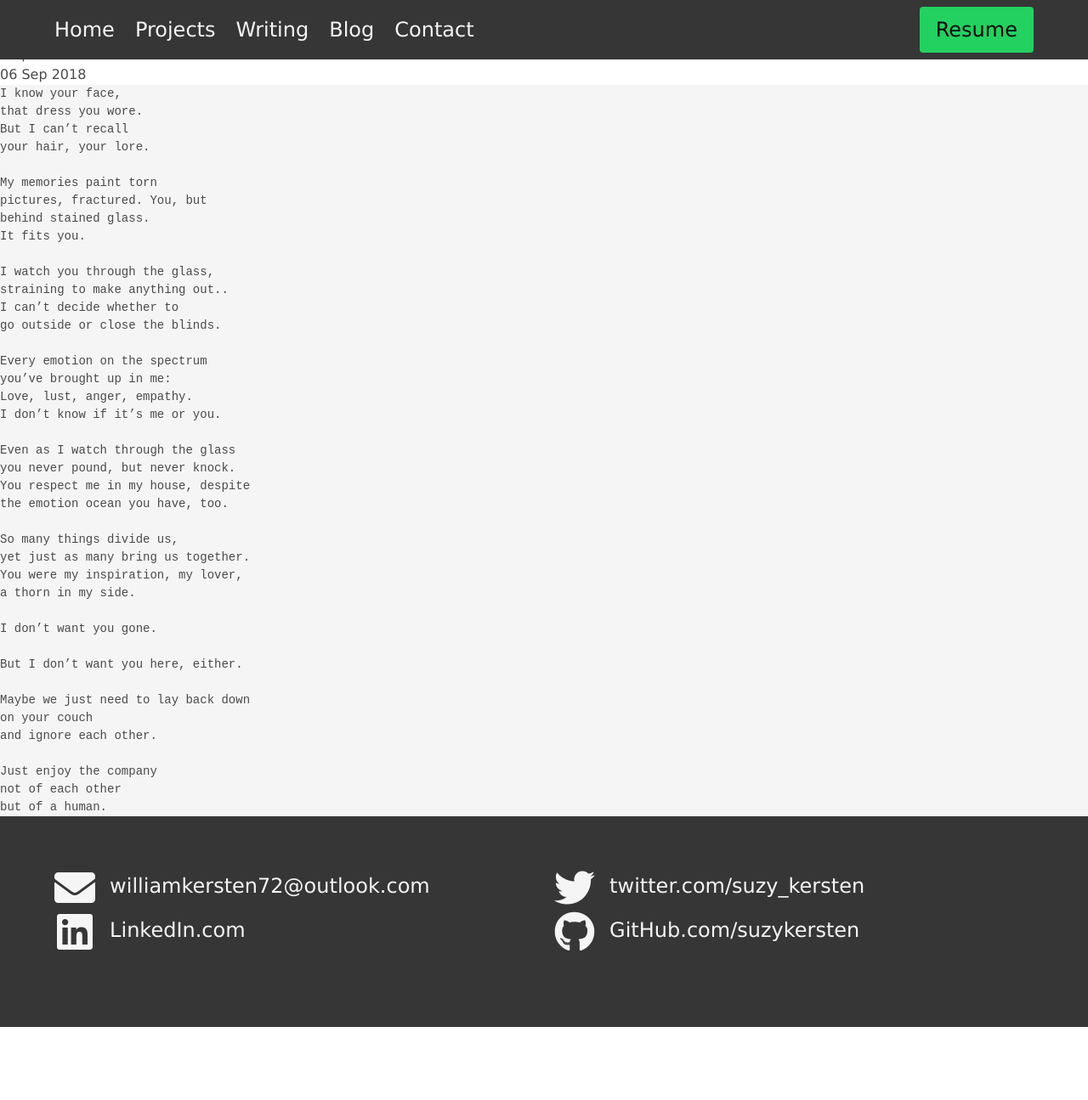
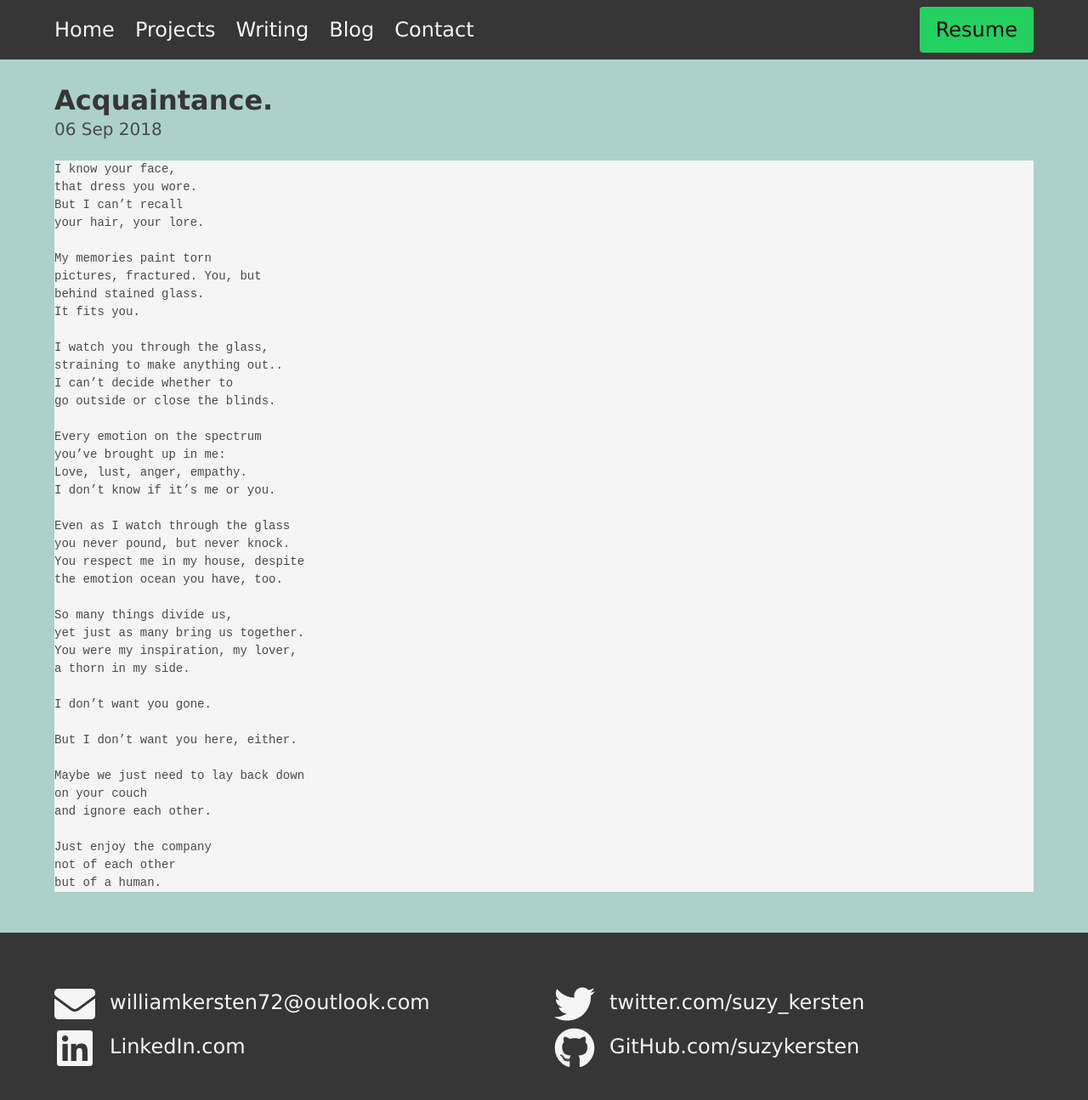
Before and after one commit to suzykersten/suzykersten.github.io, a Jekyll site: the page built from _posts/writing/2018-12-28-Story.md, in a window 1280 px wide and 1346 px high. Shown: the top 1295 px of the window at 85% size. Built offline with Jekyll 4.4.1, drawn with Linux system fonts in a browser that asks for light colours; nearby versions of some CDN libraries.

Commit message:
Basic theme for posts.

```diff
--- a/_layouts/post.html
+++ b/_layouts/post.html
@@ -1,9 +1,12 @@
 ---
 layout: default
 ---
-<h1>{{ page.title}}</h1>
-<p class="meta">{{ page.date | date_to_string }}</p>
+<section class="section sectionLight">
+	<div class="container">
+		<h1 class="title">{{ page.title }}</h1>
+		<p class="subtitle">{{ page.date | date_to_string }}</p>
 
-<div class="post">
-	{{ content }}
-</div>
+
+		{{ content }}
+	</div>
+</section>
```
